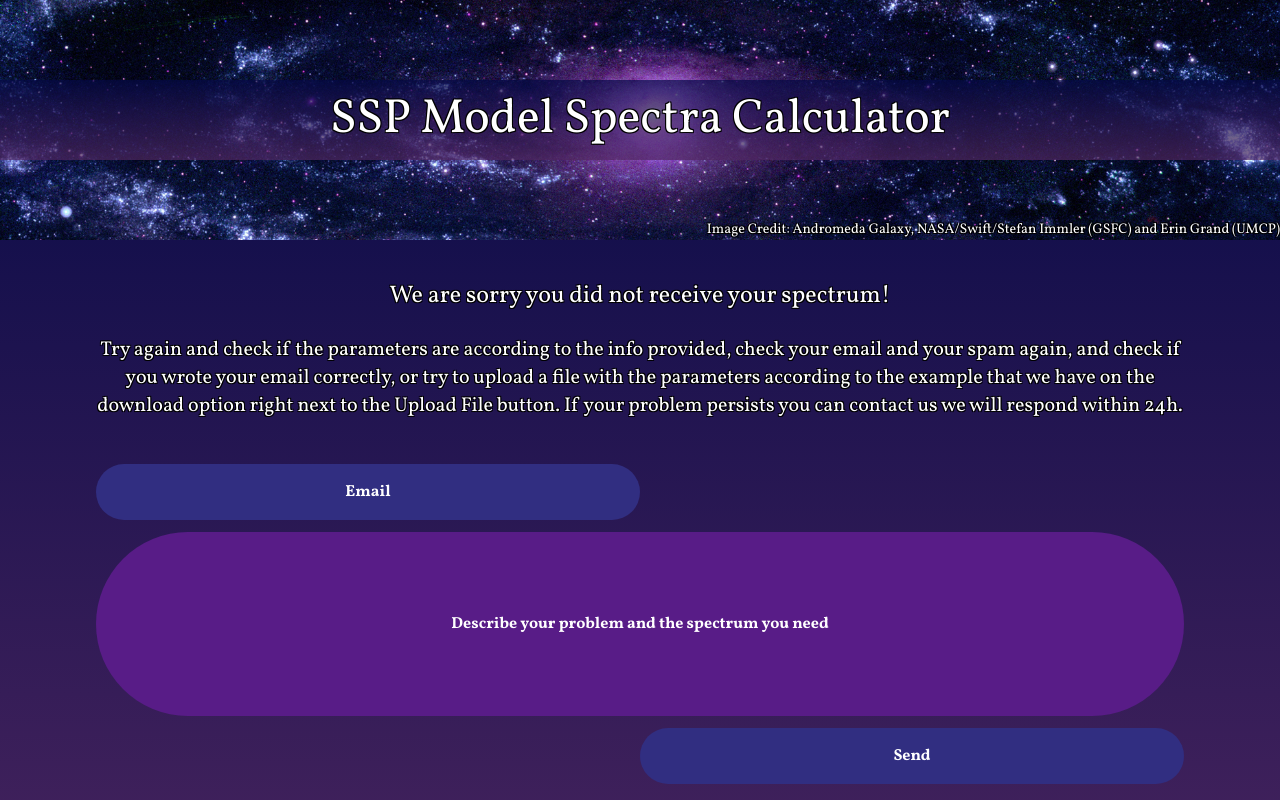
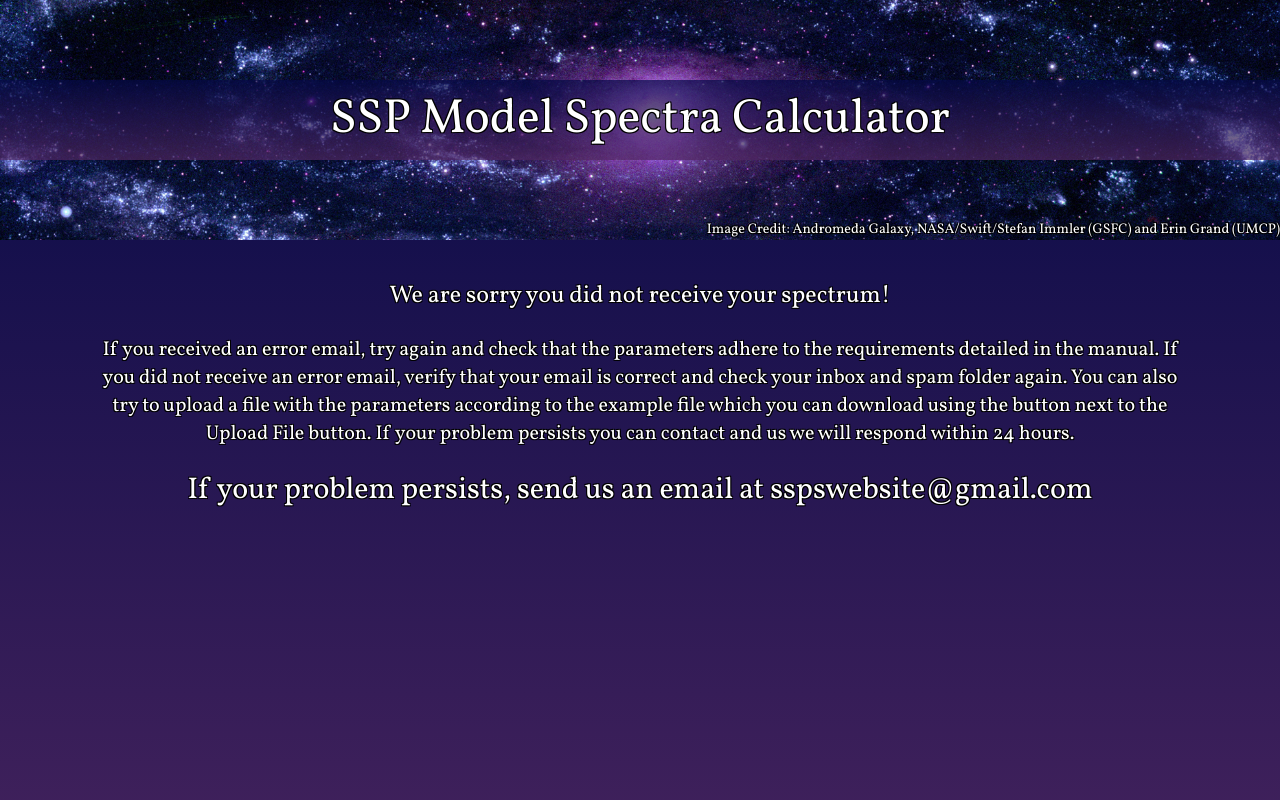
Before and after one commit to MiliArizla/ssps-website, a Next.js app: page /reportissue in a window 1280 px wide. Shown: the top 800 px of the page. Built offline with nearby package versions, Linux system fonts and the light colour scheme.

Commit message:
fix: fixed the bugs on nrg and nms and the report issues page

```diff
--- a/app/globals.css
+++ b/app/globals.css
@@ -9,9 +9,6 @@ body {
   color: white;
   text-shadow: -1px -1px 0 #000, 1px -1px 0 #000, -1px 1px 0 #000,
     1px 1px 0 #000;
-}
-
-.font-vollkorn {
   font-family: 'Vollkorn', serif;
 }
 
--- a/app/layout.tsx
+++ b/app/layout.tsx
@@ -18,7 +18,7 @@ export default function RootLayout({
 }>) {
   return (
     <html lang="en">
-      <body className="font-vollkorn">
+      <body>
         <div className="relative py-20 bg-cover bg-center bg-[url('../public/banner.jpg')]">
           <div className="flex">
             <Link
--- a/app/page.tsx
+++ b/app/page.tsx
@@ -305,13 +305,15 @@ export default function Home() {
               className="input-pretty w-full"
               placeholder="λ Initial (Å)"
               type="number"
-              min={3500}
-              max={9999}
-              step={0.1}
               value={initialLambda}
               onChange={(event) =>
                 setInitialLambda(parseFloat(event.target.value))
               }
+              onBlur={() => {
+                if (initialLambda !== undefined && (initialLambda as unknown as string) !== "") {
+                  setInitialLambda(parseFloat(Math.max(Math.min(9999, initialLambda), 3500).toFixed(1)));
+                }
+              }}
             />
           </div>
           <div className="w-full flex items-center gap-0">
@@ -320,13 +322,15 @@ export default function Home() {
               className="input-pretty w-full"
               placeholder="λ Final (Å)"
               type="number"
-              min={3501}
-              max={10000}
-              step={0.1}
               value={finalLambda}
               onChange={(event) =>
                 setFinalLambda(parseFloat(event.target.value))
               }
+              onBlur={() => {
+                if (finalLambda !== undefined && (finalLambda as unknown as string) !== "") {
+                  setFinalLambda(parseFloat(Math.max(Math.min(10000, finalLambda), 3501).toFixed(1)));
+                }
+              }}
             />
           </div>
         </div>
@@ -428,10 +432,13 @@ export default function Home() {
                 step={1}
                 value={nms}
                 onChange={(event) =>
-                  setNms(
-                    Math.max(3, Math.min(20, parseInt(event.target.value)))
-                  )
+                  setNms(parseInt(event.target.value))
                 }
+                onBlur={() => {
+                  if (nms !== undefined && (nms as unknown as string) !=="") {
+                    setNms(parseInt(Math.max(Math.min(20, nms),3).toFixed(1)));
+                  }
+                }}
               />
             </div>
           </InfoToolTip2>
@@ -447,10 +454,13 @@ export default function Home() {
                 step={1}
                 value={nrg}
                 onChange={(event) =>
-                  setNrg(
-                    Math.max(3, Math.min(15, parseInt(event.target.value)))
-                  )
+                  setNrg(parseInt(event.target.value))
                 }
+                onBlur={() => {
+                  if (nrg !== undefined && (nrg as unknown as string) !=="") {
+                    setNms(parseInt(Math.max(Math.min(15, nrg),3).toFixed(1)));
+                  }
+                }}
               />
             </div>
           </InfoToolTip2>
--- a/app/reportissue/page.tsx
+++ b/app/reportissue/page.tsx
@@ -4,6 +4,7 @@ import { useEffect, useState } from "react";
 
 export default function Report() {
   const [email, setEmail] = useState("");
+  const [content, setContent] = useState("");
   const [dialog, setDialog] = useState(false);
   useEffect(() => window.scrollTo(0, 0), []);
   return (
@@ -11,15 +12,21 @@ export default function Report() {
       <span className=" items-center text-center text-2xl">
         We are sorry you did not receive your spectrum!
       </span>
-      <span className=" items-center text-center text-xl">
-        Try again and check if the parameters are according to the info
-        provided, check your email and your spam again, and check if you wrote
-        your email correctly, or try to upload a file with the parameters
-        according to the example that we have on the download option right next
-        to the Upload File button. If your problem persists you can contact us
-        we will respond within 24h.
+      <span className="items-center text-center text-xl">
+        If you received an error email, try again and check that the parameters adhere to the requirements detailed in the manual.
+        If you did not receive an error email, verify that your email is correct and check your inbox and spam folder again.
+        You can also try to upload a file with the parameters according to the example file
+        which you can download using the button next to the Upload File button.
+        If your problem persists you can contact and us we will respond within 24 hours.
       </span>
-      <div className="flex-col flex w-full items-center gap-3 mt-5">
+      {/* <span className="items-center text-center text-2xl">
+        If you did not receive an error email, there is a chance the email provided is incorrect.
+        If you did receive a error email, check that your spectrum is within the right limits.
+      </span> */}
+      <span className="items-center text-center text-3xl">
+        If your problem persists, send us an email at sspswebsite@gmail.com
+      </span>
+      {/* <div className="flex-col flex w-full items-center gap-3 mt-5">
         <input
           className="w-1/2 self-start bg-indigo-900 rounded-full px-4 py-4 placeholder:text-white placeholder:text-center placeholder:font-bold"
           placeholder="Email"
@@ -59,7 +66,7 @@ export default function Report() {
             </div>
           </div>
         )}
-      </div>
+      </div> */}
     </main>
   );
 }
```
